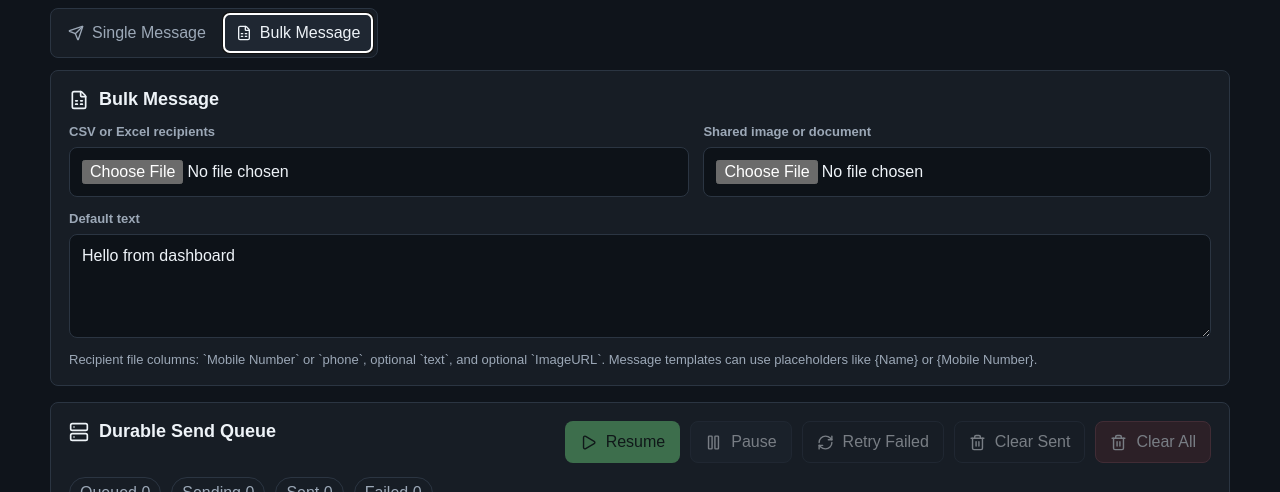
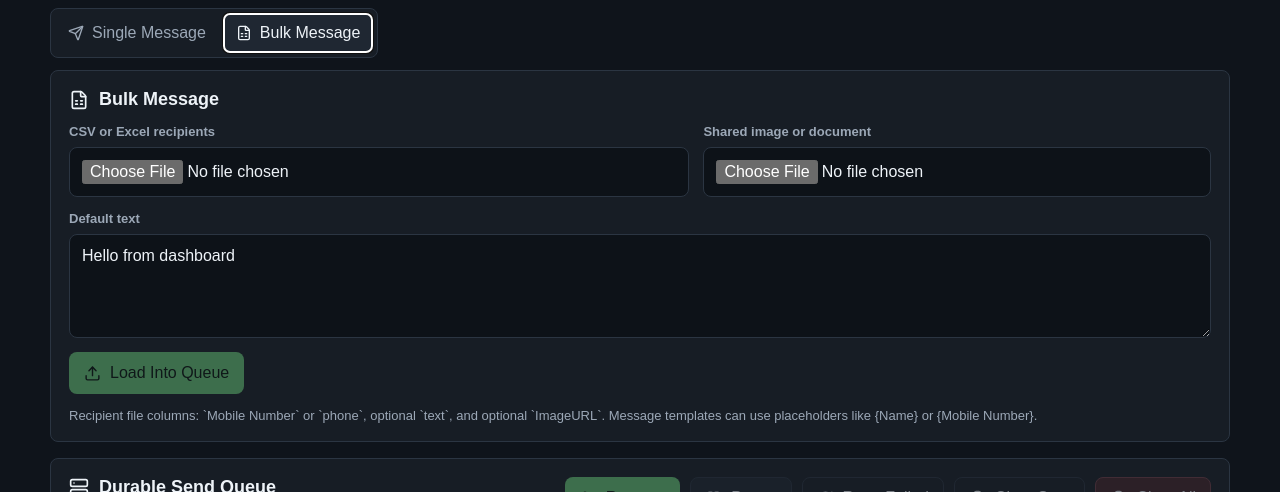
Before and after one commit to UltraRaptorYT/WhatsappBotBailey, a Next.js app in the folder dashboard/: page / in a window 1280 px wide. Both pictures are taken after a click on the tab "Bulk Message". Shown: the part 269-761 px from the top of the page. Built offline with nearby package versions, Linux system fonts and the light colour scheme; no server answers.

Commit message:
Load Bulk

```diff
--- a/dashboard/app/page.tsx
+++ b/dashboard/app/page.tsx
@@ -396,6 +396,8 @@ export default function Home() {
   const [singleFile, setSingleFile] = useState<UploadFile | undefined>();
   const [bulkText, setBulkText] = useState("Hello from dashboard");
   const [bulkFile, setBulkFile] = useState<UploadFile | undefined>();
+  const [bulkRecipientFile, setBulkRecipientFile] = useState<File | undefined>();
+  const [bulkRecipientName, setBulkRecipientName] = useState("");
   const [queue, setQueue] = useState<QueueItem[]>([]);
   const [running, setRunning] = useState(false);
   const [busyAction, setBusyAction] = useState("");
@@ -634,8 +636,11 @@ export default function Home() {
     }
   }
 
-  async function importRecipients(file?: File) {
+  async function loadBulkIntoQueue() {
+    const file = bulkRecipientFile;
+
     if (!file) {
+      setResult({ ok: false, error: "Choose a CSV or Excel file first" });
       return;
     }
 
@@ -657,6 +662,21 @@ export default function Home() {
       });
     } finally {
       setBusyAction("");
+    }
+  }
+
+  function stageBulkRecipients(file?: File) {
+    setBulkRecipientFile(file);
+    setBulkRecipientName(file?.name || "");
+
+    if (file) {
+      setResult({
+        ok: true,
+        data: {
+          staged: file.name,
+          action: "Click Load Into Queue to import recipients"
+        }
+      });
     }
   }
 
@@ -885,7 +905,7 @@ export default function Home() {
                   id="bulkRecipients"
                   type="file"
                   accept=".csv,.xlsx"
-                  onChange={(event) => importRecipients(event.target.files?.[0])}
+                  onChange={(event) => stageBulkRecipients(event.target.files?.[0])}
                 />
               </div>
               <div className="field">
@@ -913,6 +933,25 @@ export default function Home() {
                 {bulkFile.fileName} ({Math.ceil(bulkFile.size / 1024)} KB)
               </div>
             ) : null}
+            {bulkRecipientName ? (
+              <div className="fileChip">
+                <FileSpreadsheet size={16} />
+                {bulkRecipientName} staged
+              </div>
+            ) : null}
+            <div className="buttonRow">
+              <Button
+                onClick={loadBulkIntoQueue}
+                disabled={!bulkRecipientFile || busyAction === "import"}
+              >
+                {busyAction === "import" ? (
+                  <Loader2 className="spin" size={17} />
+                ) : (
+                  <Upload size={17} />
+                )}
+                Load Into Queue
+              </Button>
+            </div>
             <p className="hint">
               Recipient file columns: `Mobile Number` or `phone`, optional `text`, and optional
               `ImageURL`. Message templates can use placeholders like {"{Name}"} or{" "}
```
Also changed, not shown: 1 other file (tests, documents, lock files or other folders).
